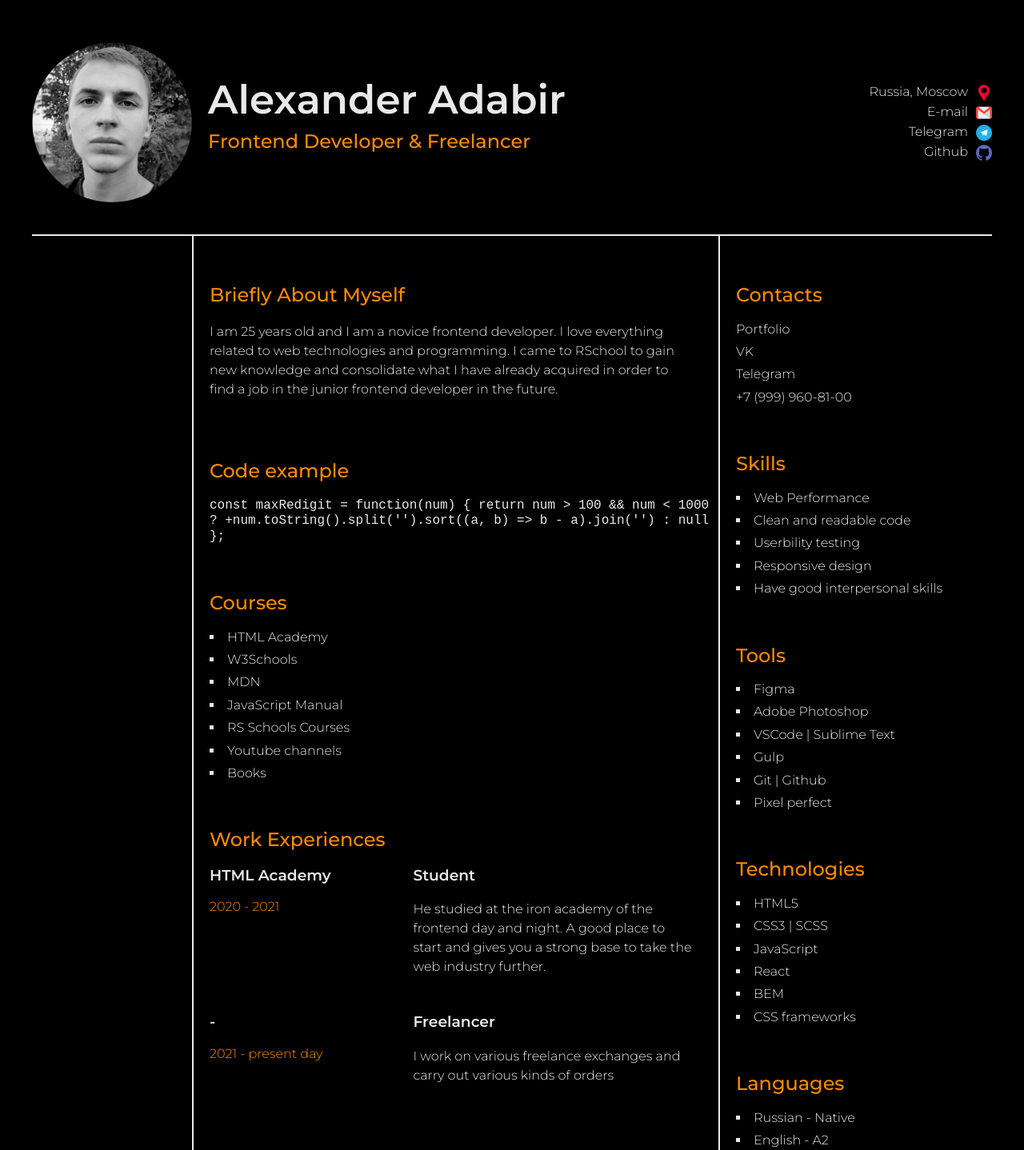
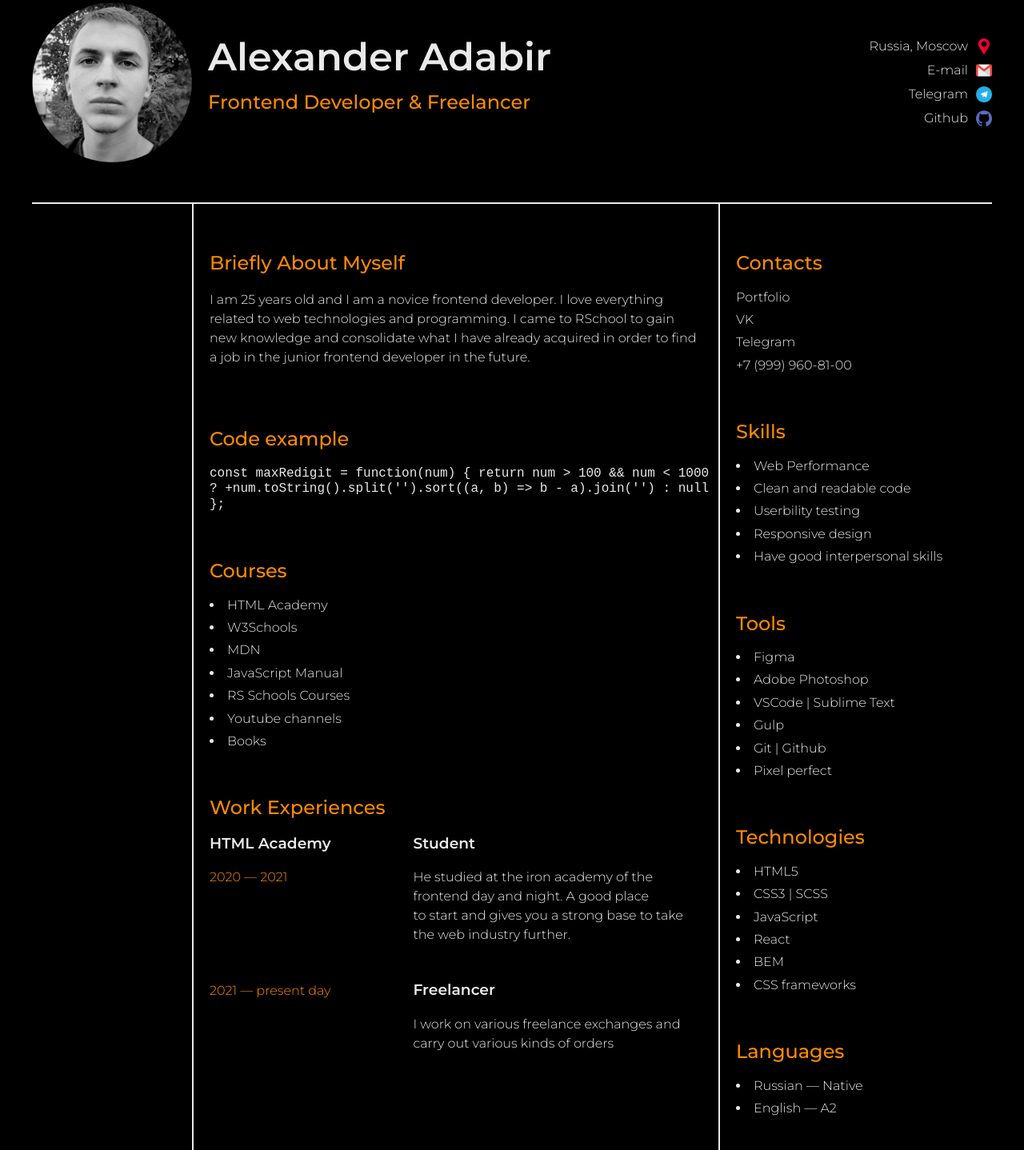
Before and after one commit to alexanderadabir/rsschool-cv, a plain HTML site: page index.html in a window 1280 px wide. Shown: the part 47-1485 px from the top of the page at 80% size. Drawn offline with Linux system fonts and the light colour scheme.

Commit message:
refactor: clean code

```diff
--- a/assets/css/style.css
+++ b/assets/css/style.css
@@ -46,6 +46,10 @@ p {
   margin-top: 0;
 }
 
+p {
+  line-height: 1.5;
+}
+
 /* Container */
 .container {
   max-width: 1230px;
@@ -53,23 +57,17 @@ p {
   padding: 0 15px;
 }
 
-/* Avatar */
-.avatar {
-  width: 200px;
-}
-
 /* Header */
 .header {
   display: flex;
   align-items: center;
-  padding-top: 100px;
-  padding-bottom: 40px;
+  padding: 50px 0;
   border-bottom: 2px solid var(--color-white);
 }
 
 .header__title {
-  margin-bottom: 10px;
-  font-size: 50px;
+  margin-bottom: 15px;
+  font-size: 3rem;
   font-weight: 600;
 }
 
@@ -79,7 +77,7 @@ p {
 
 /* Title */
 .title {
-  font-size: 24px;
+  font-size: 1.5rem;
   font-weight: 500;
   color: var(--color-yellow);
 }
@@ -118,18 +116,13 @@ p {
 }
 
 .contacts__item:not(:last-child) {
-  margin-bottom: 5px;
+  margin-bottom: 10px;
 }
 
 .contacts__link {
   display: flex;
   align-items: center;
   justify-content: right;
-  transition: 0.3s linear color;
-}
-
-.contacts__link:hover {
-  color: var(--color-yellow);
 }
 
 /* Main */
@@ -139,8 +132,7 @@ p {
 
 /* About */
 .about__text {
-  line-height: 1.5;
-  max-width: 95%;
+  max-width: 96%;
 }
 
 /* Example */
@@ -172,10 +164,6 @@ p {
   margin-bottom: 20px;
 }
 
-.work__text {
-  line-height: 1.5;
-}
-
 .work__date {
   font-weight: 300;
   color: var(--color-yellow);
@@ -183,7 +171,7 @@ p {
 
 /* List */
 .list {
-  list-style: square;
+  list-style: disc;
   list-style-position: inside;
 }
 
@@ -204,10 +192,11 @@ p {
 /* Footer */
 .footer {
   display: grid;
-  grid-template-columns: 200px auto 343px;
+  grid-template-columns: 200px auto 342px;
   align-items: center;
   border-top: 2px solid var(--color-white);
   text-align: center;
+  min-height: 100px;
 }
 
 .footer__link {
@@ -218,10 +207,10 @@ p {
   font-weight: 400;
 }
 
-.footer__col:nth-child(3) {
+.logo-school {
   background-color: var(--color-white);
 }
 
 .logo-school__img {
-  height: 100px;
+  max-height: 100px;
 }
--- a/index.html
+++ b/index.html
@@ -19,10 +19,10 @@
 <body>
   <div class="container">
     <header class="header">
-      <img class="avatar" src="assets/img/avatar.jpg" alt="My photo">
+      <img class="avatar" src="assets/img/avatar.jpg" alt="Alexander Adabir" width="200">
       <div class="header__name">
         <h1 class="header__title">Alexander Adabir</h1>
-        <h2 class="title">Frontend Developer & Freelancer</h2>
+        <h2 class="title">Frontend Developer &amp;&nbsp;Freelancer</h2>
       </div>
       <ul class="contacts">
         <li class="contacts__item"><a class="contacts__link contacts__link--map"
@@ -40,10 +40,12 @@
       <div class="content">
         <section class="section about">
           <h2 class="title">Briefly About Myself</h2>
-          <p class="about__text">I am 25 years old and I am a novice frontend developer. I love everything related to
+          <p class="about__text">I&nbsp;am 25&nbsp;years old and I&nbsp;am a&nbsp;novice frontend developer. I&nbsp;love
+            everything related to
             web technologies and
-            programming. I came to RSchool to gain new knowledge and consolidate what I have already acquired in order
-            to find a job in the junior frontend developer in the future.</p>
+            programming. I&nbsp;came to&nbsp;RSchool to&nbsp;gain new knowledge and consolidate what&nbsp;I have already
+            acquired in&nbsp;order
+            to&nbsp;find a&nbsp;job in&nbsp;the junior frontend developer in&nbsp;the future.</p>
         </section>
 
         <section class="section example">
@@ -60,7 +62,7 @@
             <li class="list__item">W3Schools</li>
             <li class="list__item">MDN</li>
             <li class="list__item">JavaScript Manual</li>
-            <li class="list__item">RS Schools Courses</li>
+            <li class="list__item">RS&nbsp;Schools Courses</li>
             <li class="list__item">Youtube channels</li>
             <li class="list__item">Books</li>
           </ul>
@@ -71,23 +73,23 @@
           <div class="work__wrapper">
             <div class="work__left">
               <h3 class="work__title">HTML Academy</h3>
-              <p class="work__date">2020 - 2021</p>
+              <p class="work__date">2020 &mdash; 2021</p>
             </div>
             <div class="work__right">
               <h3 class="work__title">Student</h3>
-              <p class="work__text">He studied at the iron academy of the frontend day and night. A good place to start
-                and gives you a strong base to take the web industry further.</p>
+              <p class="work__text">He&nbsp;studied at&nbsp;the iron academy of&nbsp;the frontend day and night.
+                A&nbsp;good place to&nbsp;start
+                and gives you a&nbsp;strong base to&nbsp;take the web industry further.</p>
             </div>
           </div>
           <div class="work__wrapper">
             <div class="work__left">
-              <h3 class="work__title">-</h3>
-              <p class="work__date">2021 - present day</p>
+              <p class="work__date">2021 &mdash; present day</p>
             </div>
             <div class="work__right">
               <h3 class="work__title">Freelancer</h3>
               <p class="work__text">
-                I work on various freelance exchanges and carry out various kinds of orders</p>
+                I&nbsp;work on&nbsp;various freelance exchanges and carry out various kinds of&nbsp;orders</p>
             </div>
           </div>
         </section>
@@ -121,9 +123,9 @@
           <ul class="list">
             <li class="list__item">Figma</li>
             <li class="list__item">Adobe Photoshop</li>
-            <li class="list__item">VSCode | Sublime Text</li>
+            <li class="list__item">VSCode&nbsp;| Sublime Text</li>
             <li class="list__item">Gulp</li>
-            <li class="list__item">Git | Github</li>
+            <li class="list__item">Git&nbsp;| Github</li>
             <li class="list__item">Pixel perfect</li>
           </ul>
         </section>
@@ -132,7 +134,7 @@
           <h2 class="title">Technologies</h2>
           <ul class="list">
             <li class="list__item">HTML5</li>
-            <li class="list__item">CSS3 | SCSS</li>
+            <li class="list__item">CSS3&nbsp;| SCSS</li>
             <li class="list__item">JavaScript</li>
             <li class="list__item">React</li>
             <li class="list__item">BEM</li>
@@ -143,8 +145,8 @@
         <section class="section lang">
           <h2 class="title">Languages</h2>
           <ul class="list">
-            <li class="list__item">Russian - Native</li>
-            <li class="list__item">English - A2</li>
+            <li class="list__item">Russian &mdash; Native</li>
+            <li class="list__item">English &mdash; A2</li>
           </ul>
         </section>
       </aside>
@@ -154,11 +156,9 @@
         <a class="footer__link" href="https://github.com/alexanderadabir">GitHub</a>
       </div>
       <div class="footer__col">2022</div>
-      <div class="footer__col">
-        <a class="logo-school" href="https://rs.school/js/">
-          <img class="logo-school__img" src="assets/img/img.svg" alt="RSSchool Course JS">
-        </a>
-      </div>
+      <a class="logo-school" href="https://rs.school/js/">
+        <img class="logo-school__img" src="assets/img/img.svg" alt="RSSchool Course JS">
+      </a>
     </footer>
   </div>
 </body>
```
